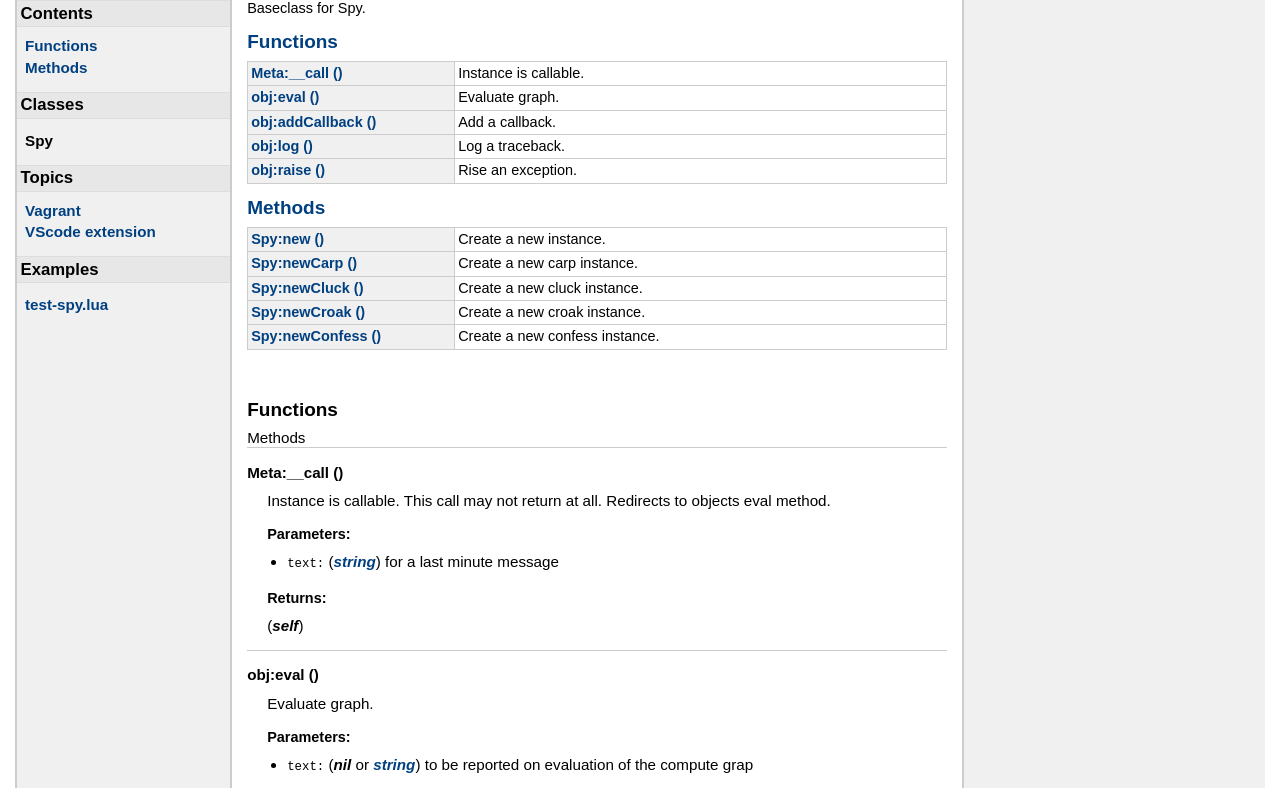
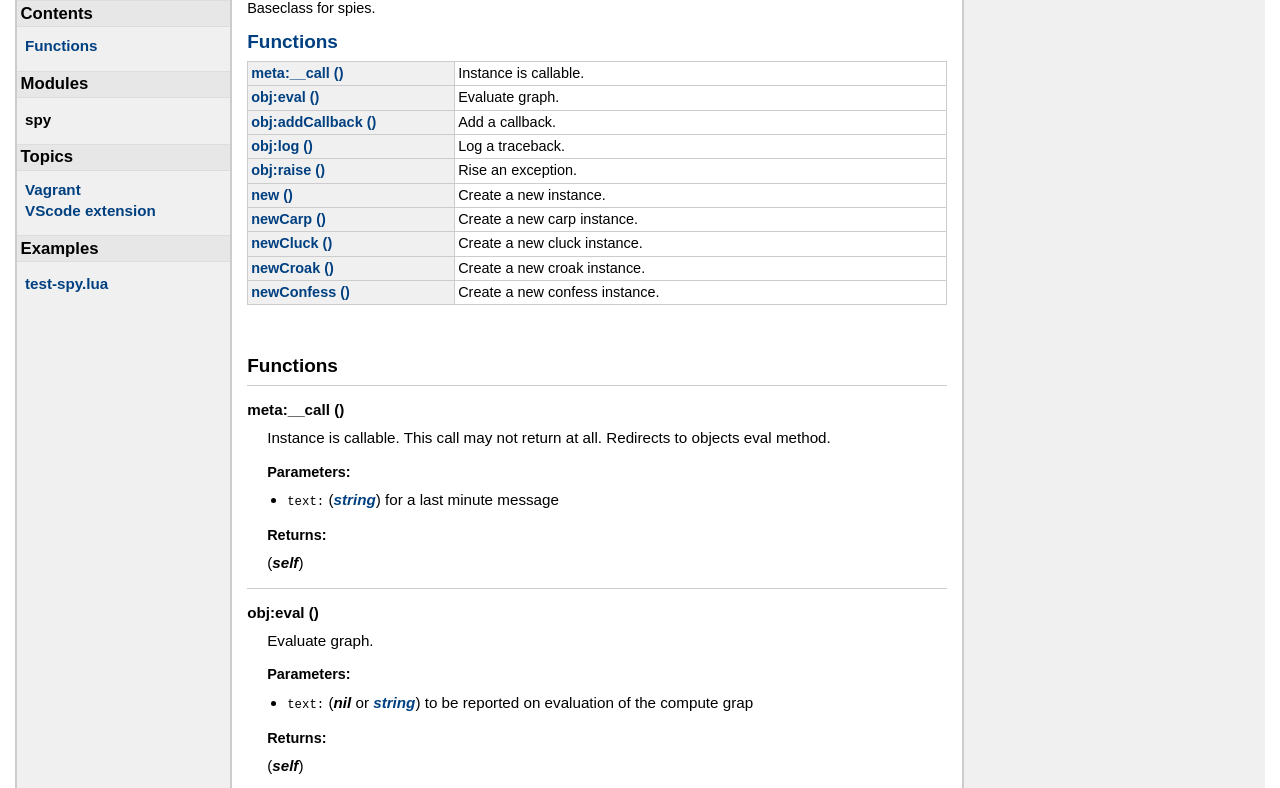
Before and after one commit to jeblad/Doppelganger, a plain HTML site: page docs/index.html in a window 1280 px wide. Shown: the part 77-865 px from the top of the page. Drawn offline with Linux system fonts and the light colour scheme.

Commit message:
Updated generated docs

```diff
--- a/docs/index.html
+++ b/docs/index.html
@@ -30,13 +30,12 @@
 <h2>Contents</h2>
 <ul>
 <li><a href="#Functions">Functions</a></li>
-<li><a href="#Methods">Methods</a></li>
 </ul>
 
 
-<h2>Classes</h2>
+<h2>Modules</h2>
 <ul class="nowrap">
-  <li><strong>Spy</strong></li>
+  <li><strong>spy</strong></li>
 </ul>
 <h2>Topics</h2>
 <ul class="">
@@ -52,8 +51,8 @@
 
 <div id="content">
 
-<h1>Class <code>Spy</code></h1>
-<p>Baseclass for Spy.</p>
+<h1>Module <code>spy</code></h1>
+<p>Baseclass for spies.</p>
 <p>
 
 </p>
@@ -62,7 +61,7 @@
 <h2><a href="#Functions">Functions</a></h2>
 <table class="function_list">
 	<tr>
-	<td class="name nowrap"><a href="#Meta:__call">Meta:__call ()</a></td>
+	<td class="name nowrap"><a href="#meta:__call">meta:__call ()</a></td>
 	<td class="summary">Instance is callable.</td>
 	</tr>
 	<tr>
@@ -81,27 +80,24 @@
 	<td class="name nowrap"><a href="#obj:raise">obj:raise ()</a></td>
 	<td class="summary">Rise an exception.</td>
 	</tr>
-</table>
-<h2><a href="#Methods">Methods</a></h2>
-<table class="function_list">
 	<tr>
-	<td class="name nowrap"><a href="#Spy:new">Spy:new ()</a></td>
+	<td class="name nowrap"><a href="#new">new ()</a></td>
 	<td class="summary">Create a new instance.</td>
 	</tr>
 	<tr>
-	<td class="name nowrap"><a href="#Spy:newCarp">Spy:newCarp ()</a></td>
+	<td class="name nowrap"><a href="#newCarp">newCarp ()</a></td>
 	<td class="summary">Create a new carp instance.</td>
 	</tr>
 	<tr>
-	<td class="name nowrap"><a href="#Spy:newCluck">Spy:newCluck ()</a></td>
+	<td class="name nowrap"><a href="#newCluck">newCluck ()</a></td>
 	<td class="summary">Create a new cluck instance.</td>
 	</tr>
 	<tr>
-	<td class="name nowrap"><a href="#Spy:newCroak">Spy:newCroak ()</a></td>
+	<td class="name nowrap"><a href="#newCroak">newCroak ()</a></td>
 	<td class="summary">Create a new croak instance.</td>
 	</tr>
 	<tr>
-	<td class="name nowrap"><a href="#Spy:newConfess">Spy:newConfess ()</a></td>
+	<td class="name nowrap"><a href="#newConfess">newConfess ()</a></td>
 	<td class="summary">Create a new confess instance.</td>
 	</tr>
 </table>
@@ -111,11 +107,11 @@
 
 
     <h2 class="section-header "><a name="Functions"></a>Functions</h2>
-    Methods
+
     <dl class="function">
     <dt>
-    <a name = "Meta:__call"></a>
-    <strong>Meta:__call ()</strong>
+    <a name = "meta:__call"></a>
+    <strong>meta:__call ()</strong>
     </dt>
     <dd>
     Instance is callable.
@@ -263,13 +259,9 @@
 
 
 </dd>
-</dl>
-    <h2 class="section-header "><a name="Methods"></a>Methods</h2>
-
-    <dl class="function">
     <dt>
-    <a name = "Spy:new"></a>
-    <strong>Spy:new ()</strong>
+    <a name = "new"></a>
+    <strong>new ()</strong>
     </dt>
     <dd>
     Create a new instance.
@@ -295,8 +287,8 @@
 
 </dd>
     <dt>
-    <a name = "Spy:newCarp"></a>
-    <strong>Spy:newCarp ()</strong>
+    <a name = "newCarp"></a>
+    <strong>newCarp ()</strong>
     </dt>
     <dd>
     Create a new carp instance.
@@ -323,8 +315,8 @@
 
 </dd>
     <dt>
-    <a name = "Spy:newCluck"></a>
-    <strong>Spy:newCluck ()</strong>
+    <a name = "newCluck"></a>
+    <strong>newCluck ()</strong>
     </dt>
     <dd>
     Create a new cluck instance.
@@ -351,8 +343,8 @@
 
 </dd>
     <dt>
-    <a name = "Spy:newCroak"></a>
-    <strong>Spy:newCroak ()</strong>
+    <a name = "newCroak"></a>
+    <strong>newCroak ()</strong>
     </dt>
     <dd>
     Create a new croak instance.
@@ -382,8 +374,8 @@
 
 </dd>
     <dt>
-    <a name = "Spy:newConfess"></a>
-    <strong>Spy:newConfess ()</strong>
+    <a name = "newConfess"></a>
+    <strong>newConfess ()</strong>
     </dt>
     <dd>
     Create a new confess instance.
```
Also changed, not shown: docs/examples/test-spy.lua.html (+2 -2 lines), docs/topics/vagrant.md.html (+2 -2 lines), docs/topics/vscode.md.html (+2 -2 lines).
